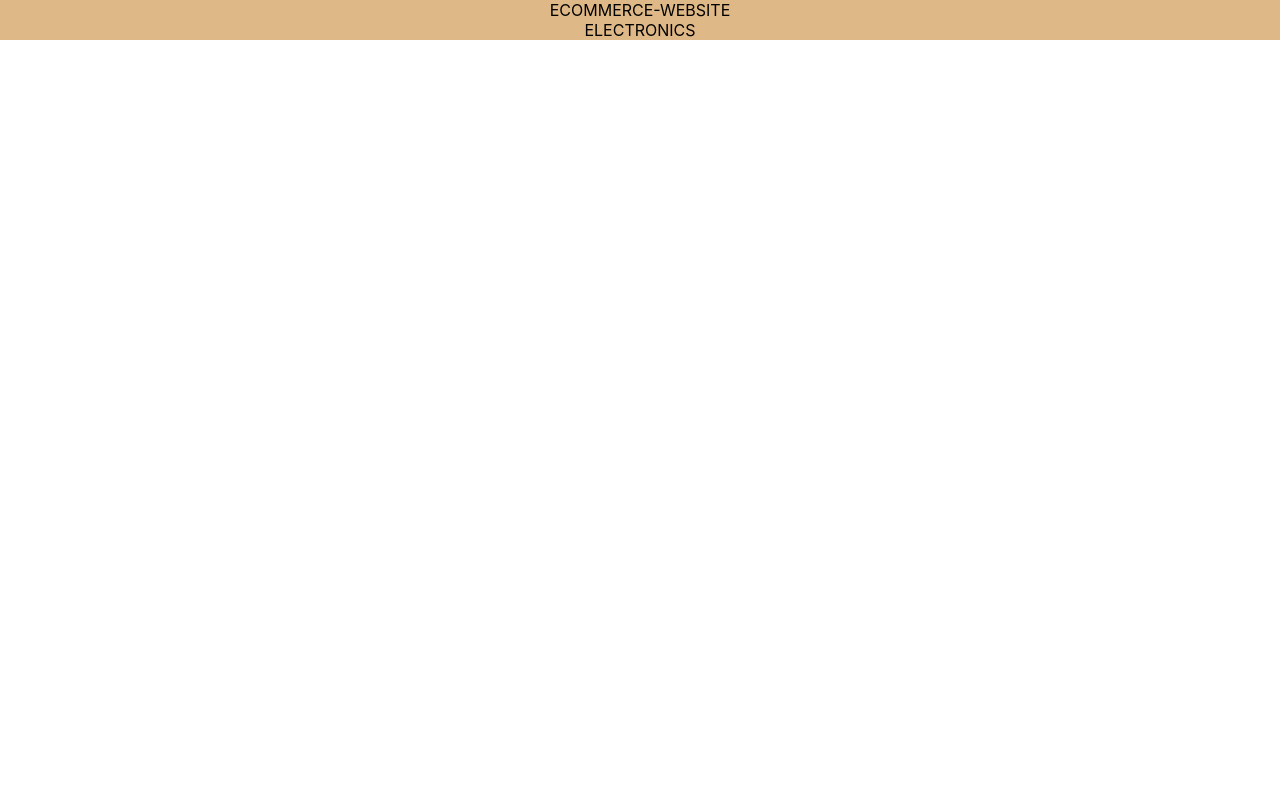
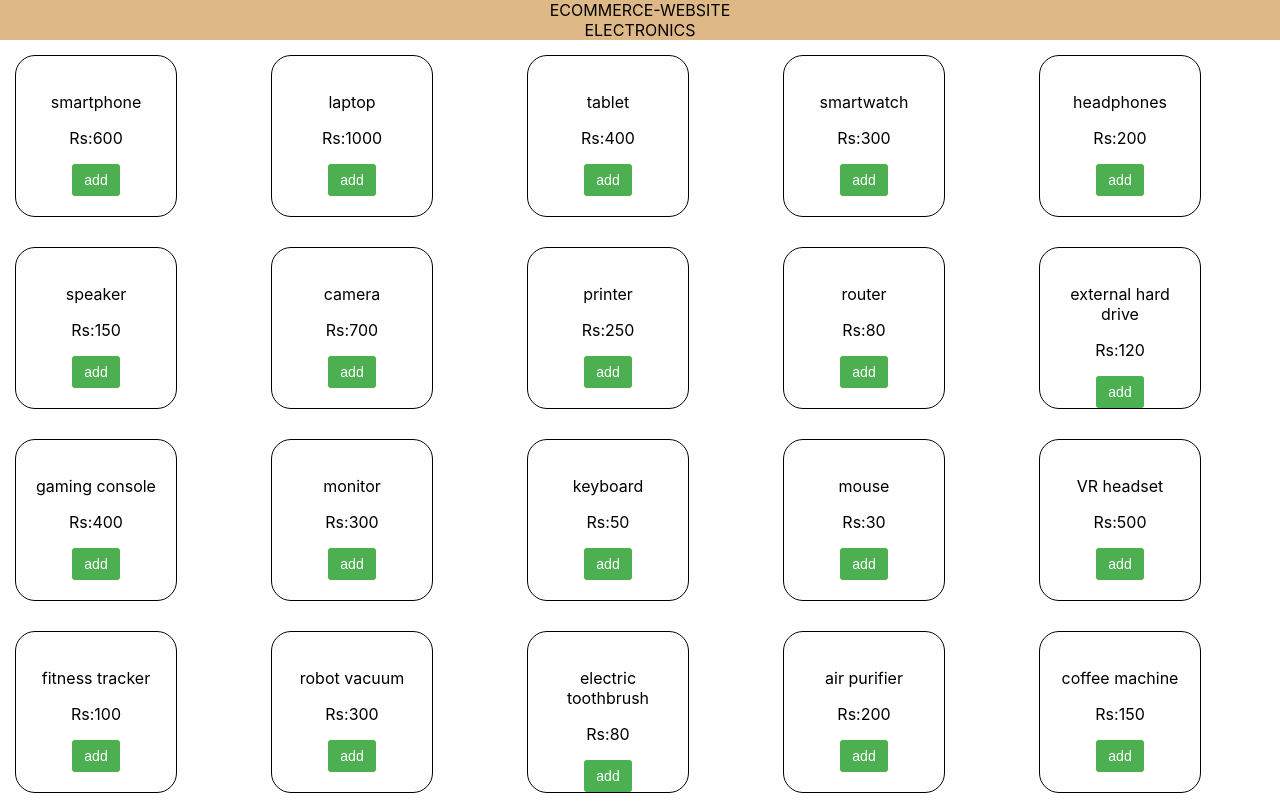
Before and after one commit to Shirshak-15/ecommerce, a React (Create React App) app: page /electronics in a window 1280 px wide. Built offline with nearby package versions, Linux system fonts and the light colour scheme.

Commit message:
pages for all 3 sub categories are modified

```diff
--- a/src/App.js
+++ b/src/App.js
@@ -5,6 +5,8 @@ import Tools from './Tools';
 import { Route,Routes } from 'react-router-dom';
 import Groceries from './Groceries';
 import Groc from './Groc';
+import Too from './Too';
+import Elecs from './Elec'
 import { useState } from 'react';
 
 
@@ -18,8 +20,8 @@ function App() {
   <Routes>
     <Route path='/' element={<Home/>}/>
     <Route path='groceries' element={<Groceries list={Groc} cart={cart} setcart={setCart}/>}/>
-    <Route path='electronics' element={<Electonics/>}/>
-    <Route path='tools' element={<Tools/>}/>
+    <Route path='electronics' element={<Electonics list={Elecs} cart={cart} setcart={setCart}/>}/>
+    <Route path='tools' element={<Tools list={Too} cart={cart} setcart={setCart}/>}/>
 
   </Routes>
 
--- /dev/null
+++ b/src/Elec.js
@@ -0,0 +1,24 @@
+let Elecs = [
+    { name: 'smartphone', price: 600 },
+    { name: 'laptop', price: 1000 },
+    { name: 'tablet', price: 400 },
+    { name: 'smartwatch', price: 300 },
+    { name: 'headphones', price: 200 },
+    { name: 'speaker', price: 150 },
+    { name: 'camera', price: 700 },
+    { name: 'printer', price: 250 },
+    { name: 'router', price: 80 },
+    { name: 'external hard drive', price: 120 },
+    { name: 'gaming console', price: 400 },
+    { name: 'monitor', price: 300 },
+    { name: 'keyboard', price: 50 },
+    { name: 'mouse', price: 30 },
+    { name: 'VR headset', price: 500 },
+    { name: 'fitness tracker', price: 100 },
+    { name: 'robot vacuum', price: 300 },
+    { name: 'electric toothbrush', price: 80 },
+    { name: 'air purifier', price: 200 },
+    { name: 'coffee machine', price: 150 }
+  ];
+
+  export default Elecs;
--- a/src/Electronics.js
+++ b/src/Electronics.js
@@ -1,6 +1,26 @@
 import React from "react";
 
-const Electonics=()=>{
-    return(<div className="centerDiv">ELECTRONICS</div>);
+const Electonics=(props)=>{
+    const handleclick = (newitem) => {
+        props.setcart(previtem=>[...previtem, newitem]);
+    }
+
+    return(<div>
+    <div className="centerDiv">ELECTRONICS</div>
+    <div className='itempage'>{props.list.map((e)=>{ return<div className='itemcard'  key={e.name} >
+            <p>{e.name}</p><p>Rs:{e.price}</p>
+
+            <button className='itembutton' onClick={() => handleclick({ name:`${e.name}` , price: `${e.price}` })}>add</button>
+
+               </div>
+
+
+        })}</div>
+        {console.log(props.cart)}
+
+    </div>
+
+    );
+
 }
 export default Electonics;
--- /dev/null
+++ b/src/Too.js
@@ -0,0 +1,24 @@
+let Too = [
+    { name: 'screwdriver', price: 10 },
+    { name: 'hammer', price: 15 },
+    { name: 'wrench', price: 12 },
+    { name: 'pliers', price: 8 },
+    { name: 'tape measure', price: 7 },
+    { name: 'utility knife', price: 10 },
+    { name: 'handsaw', price: 20 },
+    { name: 'level', price: 15 },
+    { name: 'drill', price: 50 },
+    { name: 'pilers', price: 12 },
+    { name: 'socket wrench set', price: 30 },
+    { name: 'adjustable wrench', price: 10 },
+    { name: 'screwdriver set', price: 20 },
+    { name: 'pliers set', price: 25 },
+    { name: 'hacksaw', price: 18 },
+    { name: 'crowbar', price: 15 },
+    { name: 'putty knife', price: 5 },
+    { name: 'bolt cutter', price: 40 },
+    { name: 'paint roller', price: 8 },
+    { name: 'trowel', price: 6 }
+  ];
+
+  export default Too;
--- a/src/Tools.js
+++ b/src/Tools.js
@@ -1,6 +1,28 @@
-import React from "react";
 
-const Tools=()=>{
-    return(<div className="centerDiv">TOOLS</div>);
+import React from 'react';
+
+const Tools = (props) => {
+    const handleclick = (newitem) => {
+        props.setcart(previtem=>[...previtem, newitem]);
+
+    }
+
+    return (
+        <div>
+        <div className="centerDiv">GROCERIES</div>
+
+        <div className='itempage'>{props.list.map((e)=>{ return<div className='itemcard'  key={e.name} >
+            <p>{e.name}</p><p>Rs:{e.price}</p>
+
+            <button className='itembutton' onClick={() => handleclick({ name:`${e.name}` , price: `${e.price}` })}>add</button>
+
+               </div>
+
+        })}</div>
+
+            {console.log(props.cart)}
+        </div>
+    );
 }
+
 export default Tools;
```
